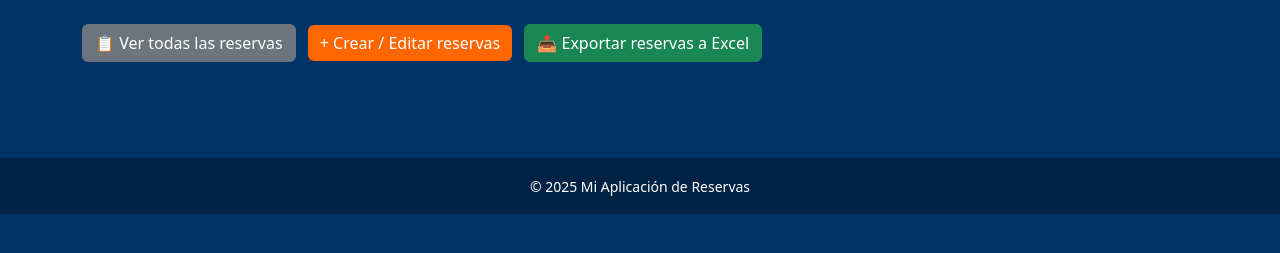
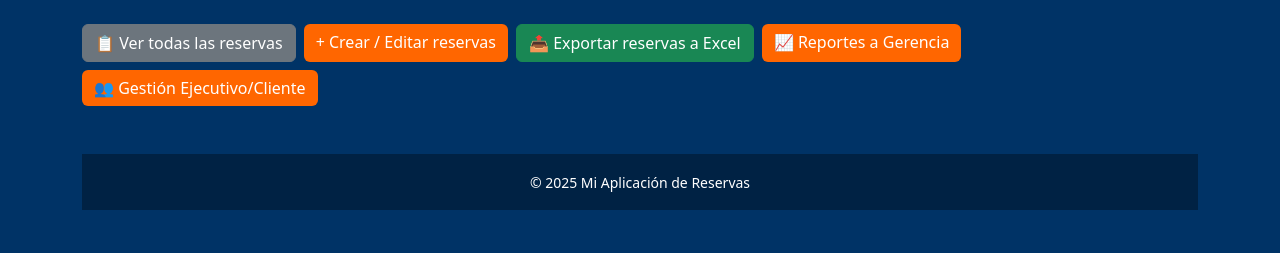
Before and after one commit to myagroup/Ginebra, a Python web app: template templates/admin_panel.html in a window 1280 px wide. Shown: the part 229-482 px from the top of the page. Run offline with Jinja, Linux system fonts and the light colour scheme; the template is opened without the code that fills it, so the values that code supplies are empty.

Commit message:
Tu mensaje de commit aquí

```diff
--- a/app.py
+++ b/app.py
@@ -22,9 +22,6 @@ app.config['SQLALCHEMY_DATABASE_URI'] = os.getenv('DATABASE_URL', 'sqlite:///' +
 app.config['SQLALCHEMY_TRACK_MODIFICATIONS'] = False
 app.config['UPLOAD_FOLDER'] = os.path.join(basedir, 'comprobantes')
 os.makedirs(app.config['UPLOAD_FOLDER'], exist_ok=True)
-
-# Configuración de Flask-Mail
-
 
 # Configuración de Flask-Mail
 app.config['MAIL_SERVER'] = 'smtp.example.com'  # Cambia esto por tu servidor SMTP
--- a/templates/admin_panel.html
+++ b/templates/admin_panel.html
@@ -151,20 +151,23 @@
         </tbody>
       </table>
 
-      <div class="mt-4">
-        <a href="{{ url_for('admin_reservas') }}" class="btn btn-secondary me-2"
-          >📋 Ver todas las reservas</a
-        >
-        <a
-          href="{{ url_for('gestionar_reservas') }}"
-          class="btn btn-custom me-2"
-          >+ Crear / Editar reservas</a
-        >
-        <a href="{{ url_for('exportar_reservas') }}" class="btn btn-success"
-          >📤 Exportar reservas a Excel</a
-        >
+      <div class="mt-4 d-flex flex-wrap gap-2">
+        <a href="{{ url_for('admin_reservas') }}" class="btn btn-secondary">
+          📋 Ver todas las reservas
+        </a>
+        <a href="{{ url_for('gestionar_reservas') }}" class="btn btn-custom">
+          + Crear / Editar reservas
+        </a>
+        <a href="{{ url_for('exportar_reservas') }}" class="btn btn-success">
+          📤 Exportar reservas a Excel
+        </a>
+        <a href="{{ url_for('reportes_gerencia') }}" class="btn btn-custom">
+          📈 Reportes a Gerencia
+        </a>
+        <a href="{{ url_for('gestion_ejecutivo_cliente') }}" class="btn btn-custom">
+          👥 Gestión Ejecutivo/Cliente
+        </a>
       </div>
-    </div>
 
     <footer>
       <small>© 2025 Mi Aplicación de Reservas</small>
```
